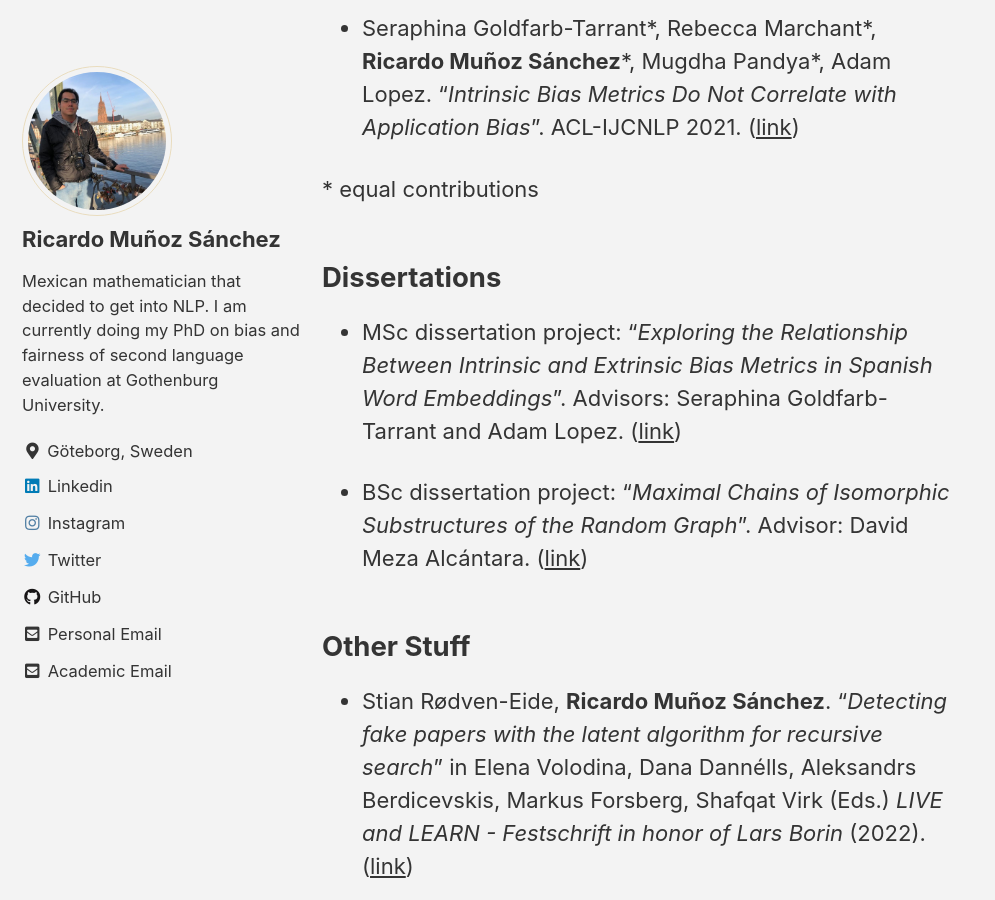
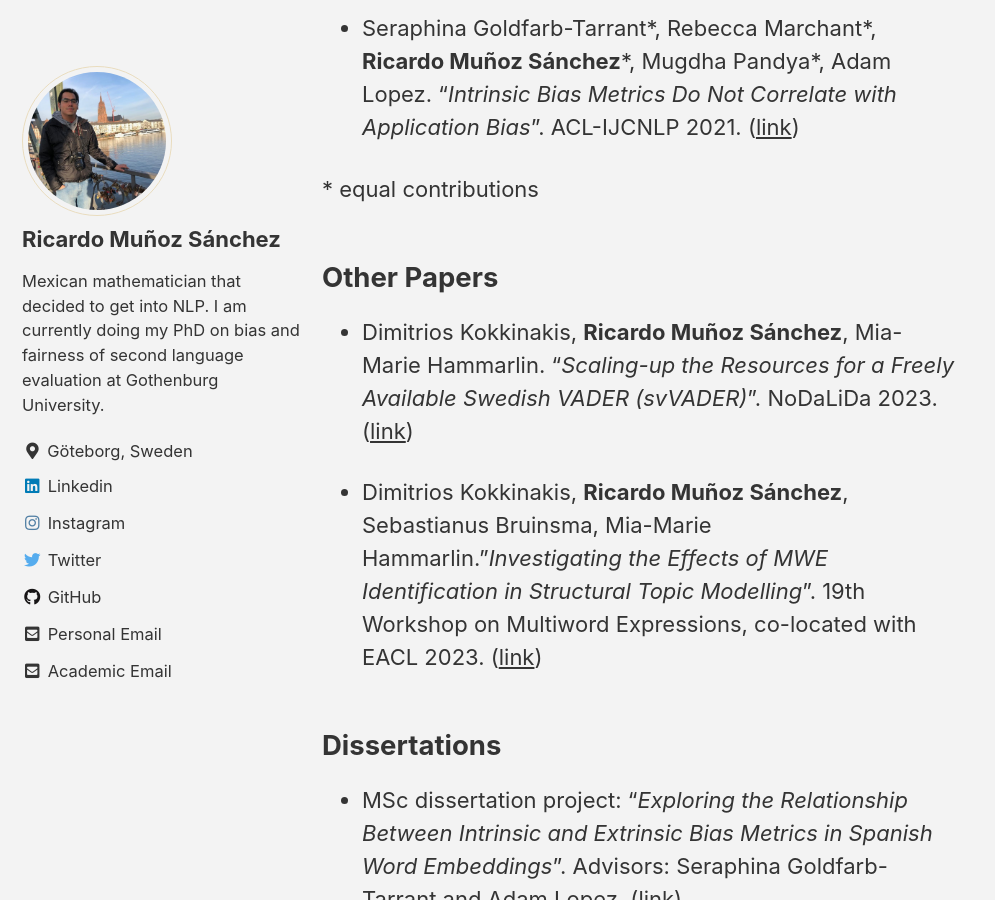
Before and after one commit to rimusa/rimusa.github.io, a Jekyll site: the page built from docs/_pages/research.md, in a window 1280 px wide and 900 px high, scrolled down 525 px. Shown: the whole window, without its empty margins (0-995 px from the left). Built offline with Jekyll 4.4.1, drawn with Linux system fonts in a browser that asks for light colours; cached includes are drawn as plain includes.

Commit message:
Updated papers

```diff
--- a/docs/_pages/research.md
+++ b/docs/_pages/research.md
@@ -20,6 +20,15 @@ You can see the talks and presentations I've given [here](../talks).
 \* equal contributions
 
 
+
+## Other Papers
+
+- Dimitrios Kokkinakis, **Ricardo Muñoz Sánchez**, Mia-Marie Hammarlin. "_Scaling-up the Resources for a Freely Available Swedish VADER (svVADER)_". NoDaLiDa 2023. ([link](https://openreview.net/forum?id=DlcsrF8w1w))
+
+- Dimitrios Kokkinakis, **Ricardo Muñoz Sánchez**, Sebastianus Bruinsma, Mia-Marie Hammarlin."_Investigating the Effects of MWE Identification in Structural Topic Modelling_". 19th Workshop on Multiword Expressions, co-located with EACL 2023. ([link](https://aclanthology.org/2023.mwe-1.7/))
+
+
+
 ## Dissertations
 
 - MSc dissertation project: "_Exploring the Relationship Between Intrinsic and Extrinsic Bias Metrics in Spanish Word Embeddings_". Advisors: Seraphina Goldfarb-Tarrant and Adam Lopez. ([link](https://github.com/rimusa/embedding_bias/blob/master/documents/MSc_Dissertation.pdf))
```
Also changed, not shown: docs/_pages/about.md (+1 -1 lines).
